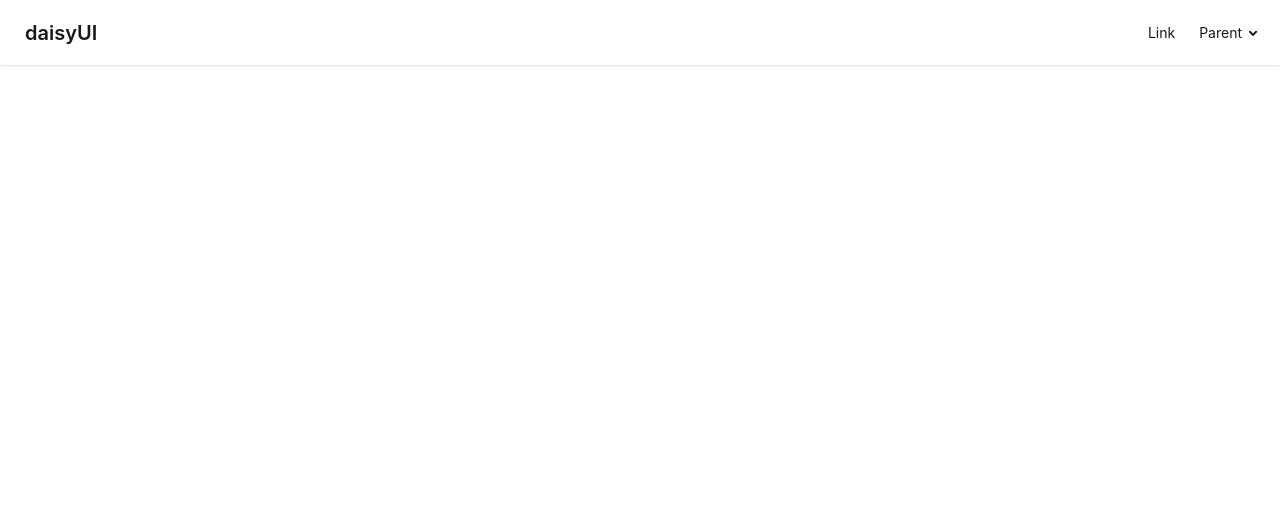
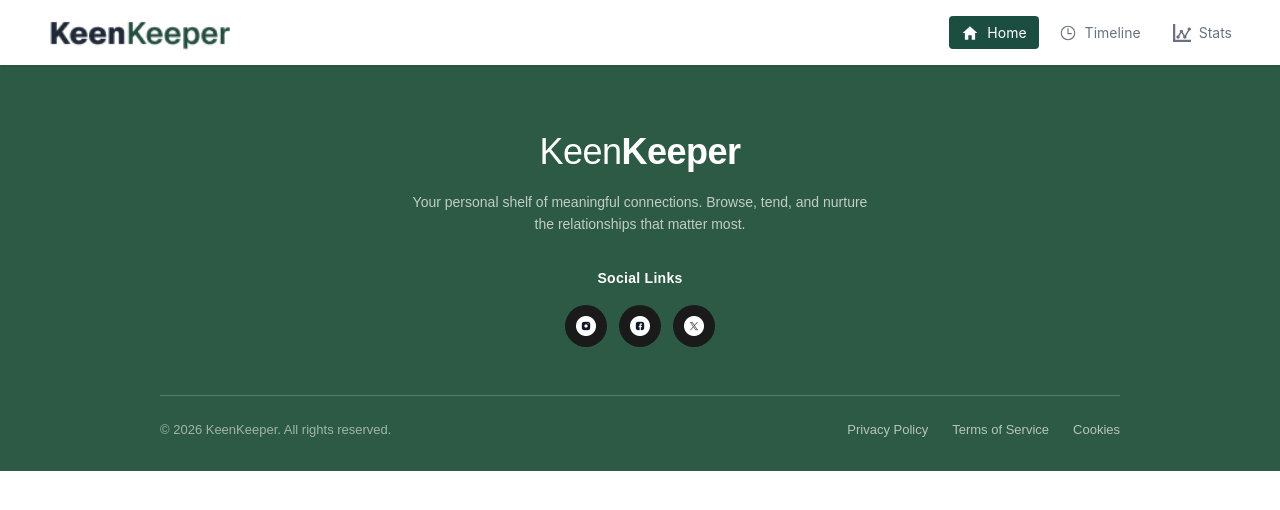
Before and after one commit to ShowaibSeyam/keenkeeper-react, a React (Vite) app in the folder keenkeeper-react/: page / in a window 1280 px wide. Shown: the top 510 px of the page. Built offline with nearby package versions, Linux system fonts and the light colour scheme.

Commit message:
footer added to default page

```diff
--- /dev/null
+++ b/keenkeeper-react/Error.jsx
@@ -0,0 +1,50 @@
+import React from "react";
+
+const ErrorPage = () => {
+  const handleRefresh = () => {
+    window.location.reload();
+  };
+
+  const handleGoHome = () => {
+    window.location.href = "/";
+  };
+
+  return (
+    <div className="min-h-screen flex items-center justify-center bg-gray-100 p-4">
+      <div className="bg-white shadow-xl rounded-2xl p-8 max-w-md w-full text-center">
+
+        {/* Icon */}
+        <div className="text-red-500 text-5xl mb-4">⚠️</div>
+
+        {/* Title */}
+        <h1 className="text-2xl font-bold mb-2">
+          Something went wrong
+        </h1>
+
+        {/* Message */}
+        <p className="text-gray-500 mb-6">
+          We couldn’t load this page. Try refreshing or go back home.
+        </p>
+
+        {/* Buttons */}
+        <div className="flex justify-center gap-4">
+          <button
+            onClick={handleRefresh}
+            className="bg-black text-white px-4 py-2 rounded-lg hover:opacity-80 transition"
+          >
+            Refresh
+          </button>
+
+          <button
+            onClick={handleGoHome}
+            className="border border-gray-300 px-4 py-2 rounded-lg hover:bg-gray-100 transition"
+          >
+            Home
+          </button>
+        </div>
+      </div>
+    </div>
+  );
+};
+
+export default ErrorPage;
--- a/keenkeeper-react/package.json
+++ b/keenkeeper-react/package.json
@@ -13,6 +13,7 @@
     "@tailwindcss/vite": "^4.2.2",
     "react": "^19.2.4",
     "react-dom": "^19.2.4",
+    "react-icons": "^5.6.0",
     "react-router": "^7.14.1",
     "tailwindcss": "^4.2.2"
   },
--- /dev/null
+++ b/keenkeeper-react/src/footer/Footer.jsx
@@ -0,0 +1,141 @@
+import React from "react";
+import Insta from '../assets/instagram.png'
+import FacebookIcon from '../assets/facebook.png'
+import XIcon from '../assets/twitter.png'
+
+export default function KeenKeeperFooter() {
+  return (
+    <footer
+      style={{
+        backgroundColor: "#2D5A45",
+        color: "#ffffff",
+        padding: "60px 24px 32px",
+        fontFamily: "sans-serif",
+      }}
+    >
+      <div
+        style={{
+          maxWidth: "960px",
+          margin: "0 auto",
+          textAlign: "center",
+        }}
+      >
+        <h2
+          style={{
+            fontSize: "36px",
+            fontWeight: "700",
+            margin: "0 0 12px",
+            color: "#ffffff",
+            letterSpacing: "-0.5px",
+          }}
+        >
+          <span style={{ fontWeight: "400" }}>Keen</span>Keeper
+        </h2>
+
+        <p
+          style={{
+            fontSize: "14px",
+            color: "rgba(255,255,255,0.7)",
+            margin: "0 0 32px",
+            maxWidth: "460px",
+            marginLeft: "auto",
+            marginRight: "auto",
+            lineHeight: "1.6",
+          }}
+        >
+          Your personal shelf of meaningful connections. Browse, tend, and
+          nurture the relationships that matter most.
+        </p>
+
+        <p
+          style={{
+            fontSize: "14px",
+            fontWeight: "600",
+            color: "#ffffff",
+            margin: "0 0 16px",
+            letterSpacing: "0.02em",
+          }}
+        >
+          Social Links
+        </p>
+
+        <div
+          style={{
+            display: "flex",
+            justifyContent: "center",
+            gap: "12px",
+            marginBottom: "48px",
+          }}
+        >
+          {[
+            { icon: <img src={Insta} alt="Insta" style={{ width: "20px", height: "20px" }} />, label: "Insta" },
+            { icon: <img src={FacebookIcon} alt="Facebook" style={{ width: "20px", height: "20px" }} />, label: "Facebook" },
+            { icon: <img src={XIcon} alt="X" style={{ width: "20px", height: "20px" }} />, label: "X" },
+          ].map(({ icon, label }) => (
+            <button
+              key={label}
+              aria-label={label}
+              style={{
+                width: "42px",
+                height: "42px",
+                borderRadius: "50%",
+                backgroundColor: "#1a1a1a",
+                border: "none",
+                cursor: "pointer",
+                display: "flex",
+                alignItems: "center",
+                justifyContent: "center",
+                color: "#ffffff",
+              }}
+            >
+              {icon}
+            </button>
+          ))}
+        </div>
+
+        <div
+          style={{
+            borderTop: "0.5px solid rgba(255,255,255,0.2)",
+            paddingTop: "24px",
+            display: "flex",
+            justifyContent: "space-between",
+            alignItems: "center",
+            flexWrap: "wrap",
+            gap: "12px",
+          }}
+        >
+          <p
+            style={{
+              fontSize: "13px",
+              color: "rgba(255,255,255,0.55)",
+              margin: 0,
+            }}
+          >
+            © 2026 KeenKeeper. All rights reserved.
+          </p>
+
+          <nav
+            style={{
+              display: "flex",
+              gap: "24px",
+            }}
+          >
+            {["Privacy Policy", "Terms of Service", "Cookies"].map((link) => (
+              <a
+                key={link}
+                href="#"
+                style={{
+                  fontSize: "13px",
+                  color: "rgba(255,255,255,0.65)",
+                  textDecoration: "none",
+                }}
+              >
+                {link}
+              </a>
+            ))}
+          </nav>
+        </div>
+      </div>
+    </footer>
+  );
+}
--- a/keenkeeper-react/src/layout/MainLayut.jsx
+++ b/keenkeeper-react/src/layout/MainLayut.jsx
@@ -1,14 +1,16 @@
 import React from 'react';
 import Navbar from '../navbar/Navbar';
+import Footer from '../footer/Footer';
 import { Outlet } from 'react-router';
 
 const MainLayut = () => {
     return (
         <div>
             <Navbar>
-
             </Navbar>
             <Outlet></Outlet>
+            <Footer></Footer>
+
         </div>
     );
 };
--- a/keenkeeper-react/src/navbar/Navbar.jsx
+++ b/keenkeeper-react/src/navbar/Navbar.jsx
@@ -1,22 +1,52 @@
 import React from 'react';
+import { IoMdHome } from "react-icons/io";
+import { IoTimeOutline } from "react-icons/io5";
+import { ImStatsDots } from "react-icons/im";
+import { Link, NavLink } from 'react-router'; // Import NavLink!
+import logoImage from '../assets/logo.png'
 
 const Navbar = () => {
+    // You can adjust this hex code to exactly match your design's green
+    const activeStyle = "bg-[#1b4d41] text-white focus:bg-[#1b4d41] focus:text-white";
+    const inactiveStyle = "text-gray-500 hover:text-gray-700";
+
     return (
-        <div className="navbar bg-base-100 shadow-sm">
+
+        <div className="navbar bg-base-100 shadow-sm px-4 md:px-8">
             <div className="flex-1">
-                <a className="btn btn-ghost text-xl">daisyUI</a>
+               <Link to="/" className="btn btn-ghost hover:bg-transparent">
+                    <img
+                        src={logoImage}
+                        alt="KeenKeeper Logo"
+                        className="h-8 md:h-10 w-auto"
+                    />
+                </Link>
             </div>
             <div className="flex-none">
-                <ul className="menu menu-horizontal px-1">
-                    <li><a>Link</a></li>
+                <ul className="menu menu-horizontal px-1 gap-2">
                     <li>
-                        <details>
-                            <summary>Parent</summary>
-                            <ul className="bg-base-100 rounded-t-none p-2">
-                                <li><a>Link 1</a></li>
-                                <li><a>Link 2</a></li>
-                            </ul>
-                        </details>
+                        <NavLink
+                            to="/"
+                            className={({ isActive }) => isActive ? activeStyle : inactiveStyle}
+                        >
+                            <IoMdHome className="text-lg" /> Home
+                        </NavLink>
+                    </li>
+                    <li>
+                        <NavLink
+                            to="/timeline"
+                            className={({ isActive }) => isActive ? activeStyle : inactiveStyle}
+                        >
+                            <IoTimeOutline className="text-lg" /> Timeline
+                        </NavLink>
+                    </li>
+                    <li>
+                        <NavLink
+                            to="/stats"
+                            className={({ isActive }) => isActive ? activeStyle : inactiveStyle}
+                        >
+                            <ImStatsDots className="text-lg" /> Stats
+                        </NavLink>
                     </li>
                 </ul>
             </div>
--- /dev/null
+++ b/keenkeeper-react/src/pages/Error/Error.jsx
@@ -0,0 +1,19 @@
+import React from 'react';
+import { useRouteError } from 'react-router';
+
+const Error = () => {
+    const error = useRouteError();
+    console.error(error);
+
+    return (
+        <div style={{ display: 'flex', flexDirection: 'column', alignItems: 'center', justifyContent: 'center', height: '100vh', textAlign: 'center' }}>
+            <h1 style={{ fontSize: '3rem', fontWeight: 'bold' }}>Oops!</h1>
+            <p style={{ fontSize: '1.5rem', margin: '20px 0' }}>Sorry, an unexpected error has occurred.</p>
+            <p style={{ color: 'gray' }}>
+                <i>{error?.statusText || error?.message || "Page Not Found"}</i>
+            </p>
+        </div>
+    );
+};
+
+export default Error;
--- a/keenkeeper-react/src/router/Routes.jsx
+++ b/keenkeeper-react/src/router/Routes.jsx
@@ -1,17 +1,22 @@
 import { createBrowserRouter } from 'react-router';
 import Homepage from '../pages/Homepage/Homepage';
 import MainLayut from '../layout/MainLayut';
+import Error from '../pages/Error/Error';
 
 export const router = createBrowserRouter([
     {
         path: '/',
         element:<MainLayut></MainLayut>,
+        errorElement: <Error />,
         children: [
             {
               path:'home',
               Component:Homepage
-            },
+            }
         ]
 
+
+
     }
+
 ])
```
Also changed, not shown: 1 other file (tests, documents, lock files or other folders).
